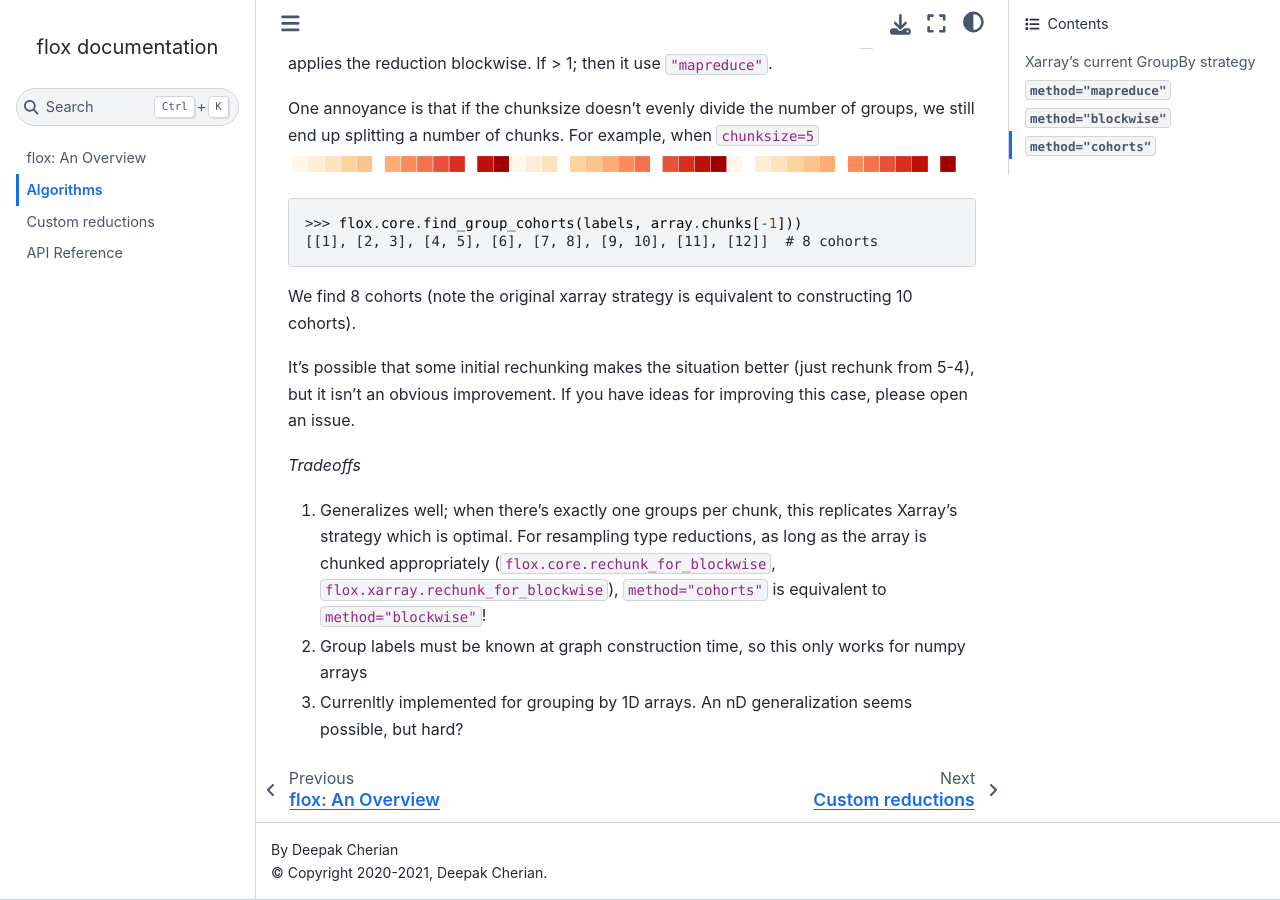
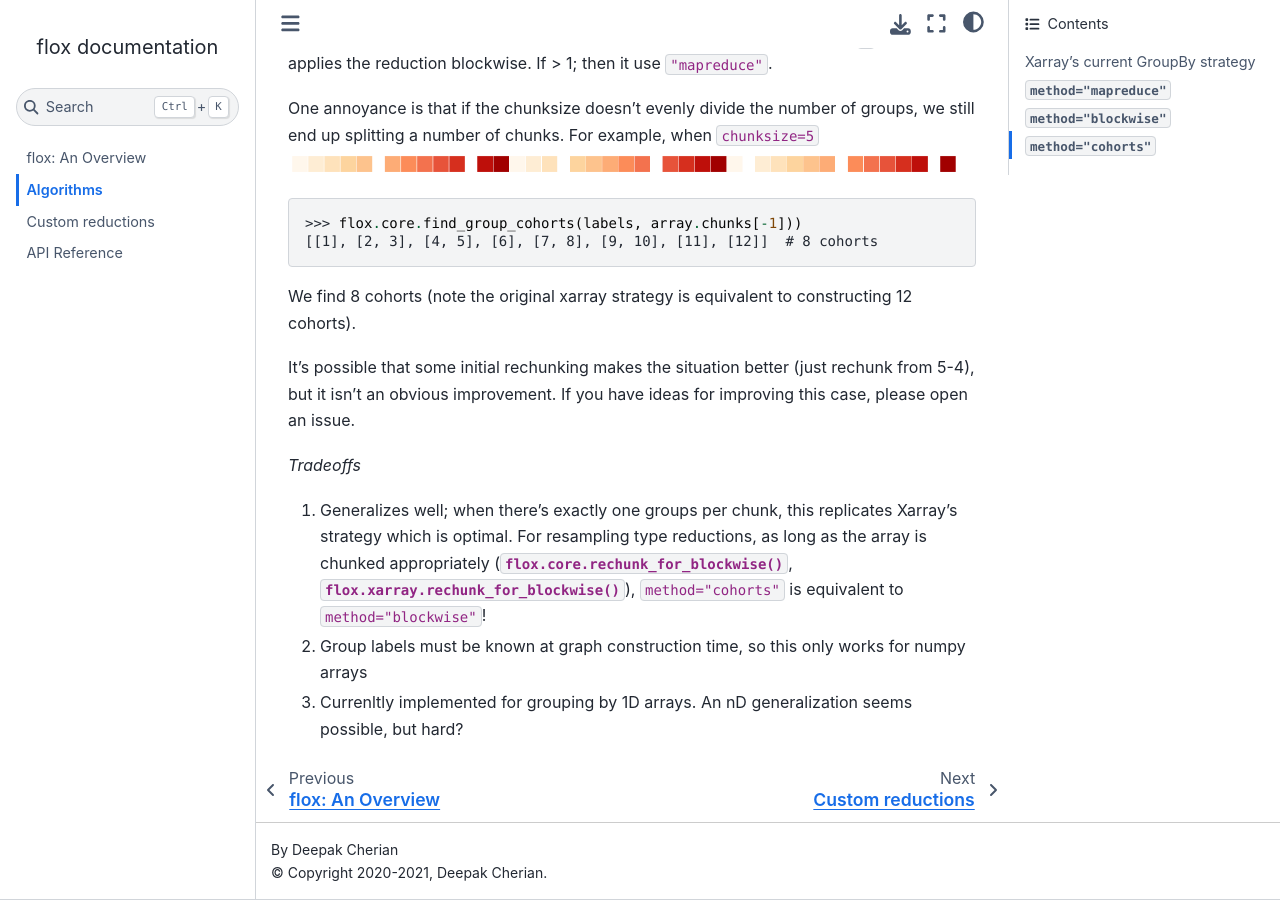
Before and after one commit to xarray-contrib/flox, a Sphinx documentation site: the page built from docs/source/implementation.md, in a window 1280 px wide and 900 px high, scrolled down 3459 px. Built offline with Sphinx 7.4.7 and the Sphinx Book theme 1.1.4, drawn with Linux system fonts in a browser that asks for light colours; the version number could not be read and is left out; some of the changed lines change nothing that is shown; some of the changed text lies outside the part shown.

Commit message:
Small docs improvement.

````diff
--- a/docs/source/implementation.md
+++ b/docs/source/implementation.md
@@ -7,7 +7,7 @@ groups are distributed amongst the blocks of an array. `flox` implements 3 strat
 effective grouped reductions, each is appropriate for a particular distribution of groups
 among the blocks of a dask array.
 
-Switch between the various strategies by passing `method` to either `groupby_reduce`
+Switch between the various strategies by passing `method` to either {py:func}`flox.core.groupby_reduce`
 or `xarray_reduce`.
 
 
@@ -104,7 +104,7 @@ For example, when `chunksize=5`
 >>> flox.core.find_group_cohorts(labels, array.chunks[-1]))
 [[1], [2, 3], [4, 5], [6], [7, 8], [9, 10], [11], [12]]  # 8 cohorts
 ```
-We find 8 cohorts (note the original xarray strategy is equivalent to constructing 10 cohorts).
+We find 8 cohorts (note the original xarray strategy is equivalent to constructing 12 cohorts).
 
 It's possible that some initial rechunking makes the situation better (just rechunk from 5-4), but it isn't an obvious improvement.
 If you have ideas for improving this case, please open an issue.
@@ -112,7 +112,7 @@ If you have ideas for improving this case, please open an issue.
 *Tradeoffs*
 1. Generalizes well; when there's exactly one groups per chunk, this replicates Xarray's
    strategy which is optimal. For resampling type reductions, as long as the array
-   is chunked appropriately (`flox.core.rechunk_for_blockwise`, `flox.xarray.rechunk_for_blockwise`), `method="cohorts"` is equivalent to `method="blockwise"`!
+   is chunked appropriately ({py:func}`flox.core.rechunk_for_blockwise`, {py:func}`flox.xarray.rechunk_for_blockwise`), `method="cohorts"` is equivalent to `method="blockwise"`!
 1. Group labels must be known at graph construction time, so this only works for numpy arrays
 1. Currenltly implemented for grouping by 1D arrays. An nD generalization seems possible,
    but hard?
````
